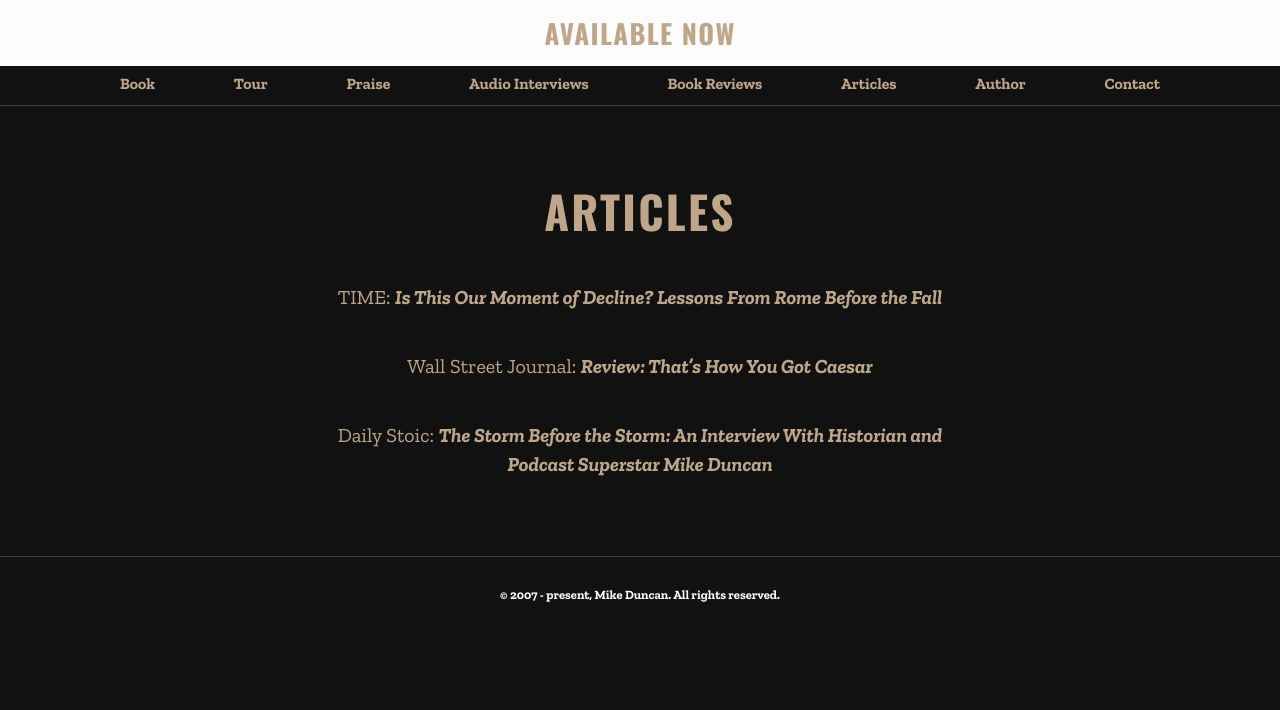
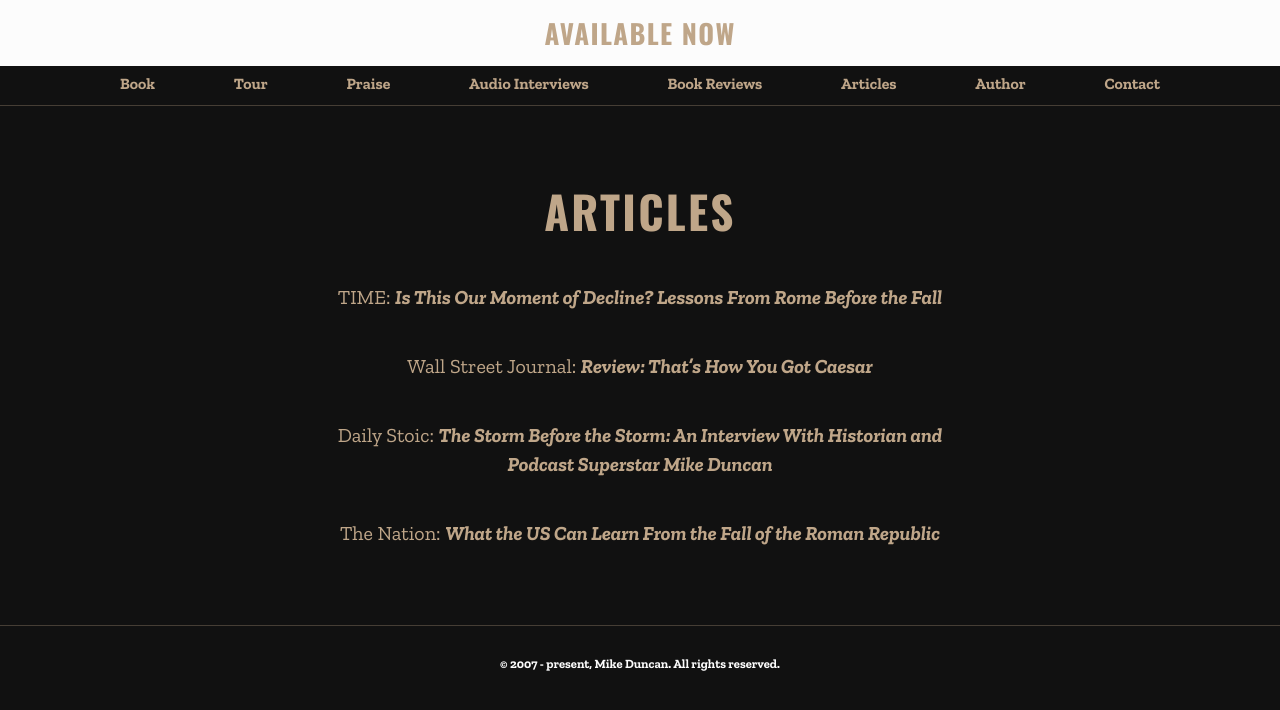
Before and after one commit to Brandi-Duncan/thestormbeforethestorm.com, a Jekyll site: the page built from articles.html, in a window 1280 px wide. Shown: the top 710 px of the page. Built offline with Jekyll 4.4.1, drawn with Linux system fonts in a browser that asks for light colours.

Commit message:
adds an article

```diff
--- a/articles.html
+++ b/articles.html
@@ -6,4 +6,5 @@
     <p>TIME: <a href="http://time.com/4986516/ancient-rome-comparison-mike-duncan/"><i>Is This Our Moment of Decline? Lessons From Rome Before the Fall</i></a></p>
     <p>Wall Street Journal: <a href="https://www.wsj.com/articles/review-thats-how-you-got-caesar-1508798807"><i>Review: That’s How You Got Caesar</i></a></p>
     <p>Daily Stoic: <a href="https://dailystoic.com/mike-duncan/"><i>The Storm Before the Storm: An Interview With Historian and Podcast Superstar Mike Duncan</i></a></p>
+    <p>The Nation: <a href="https://www.thenation.com/article/what-the-us-can-learn-from-the-fall-of-the-roman-republic/"><i>What the US Can Learn From the Fall of the Roman Republic</i></a></p>
 </section>
```
